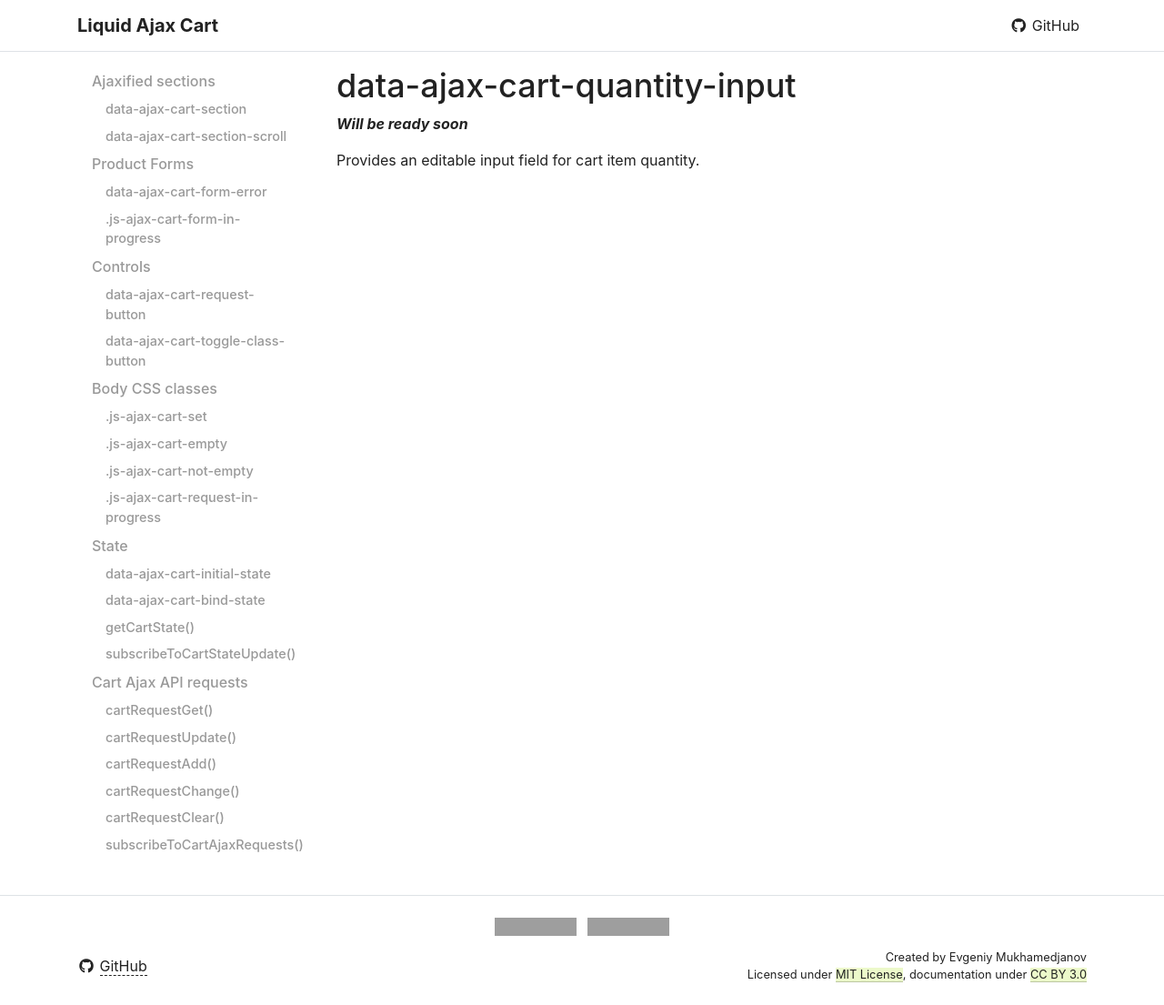
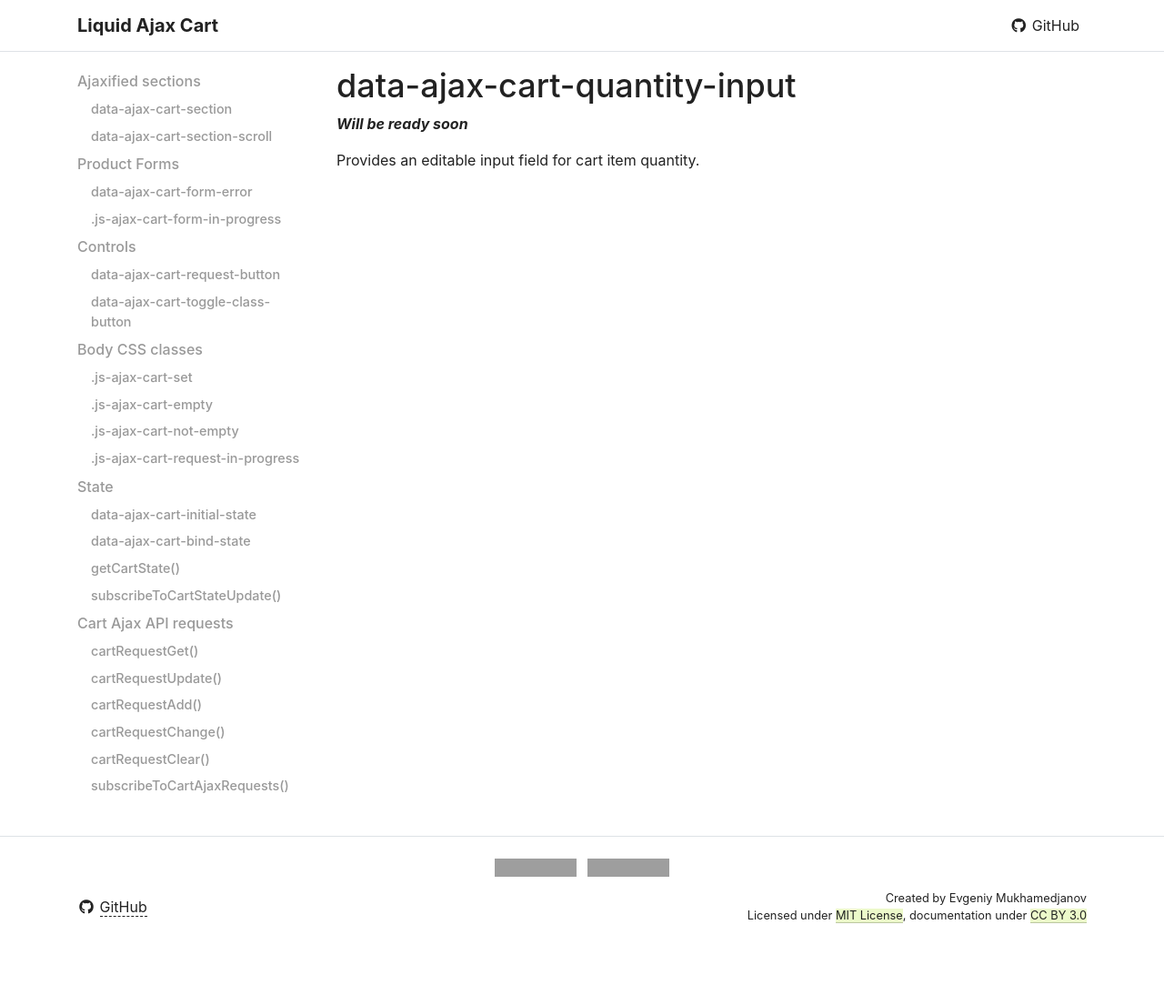
Before and after one commit to EvgeniyMukhamedjanov/liquid-ajax-cart, a Jekyll site: the page built from docs/reference/data-ajax-cart-quantity-input.md, in a window 1280 px wide and 1105 px high. Shown: the whole window at 91% size. Built offline with Jekyll 4.4.1, drawn with Linux system fonts in a browser that asks for light colours; nearby versions of some CDN libraries; our own code applies the rules of GitHub Pages for plain Markdown files; a script that is not in the unit is left out; grey boxes are pictures that could not be loaded.

Commit message:
Update page.html

```diff
--- a/docs/_layouts/page.html
+++ b/docs/_layouts/page.html
@@ -48,7 +48,7 @@ layout: default
                     <nav class="page-sidebar page-sidebar--expanded">
                         {% include reference-navigation.html
                             class="list-unstyled pl-0"
-                            anchor_class="nav-link px-3 py-1"
+                            anchor_class="nav-link pl-0 pr-1 py-1"
                         %}
                     </nav>
                 </aside>
```
